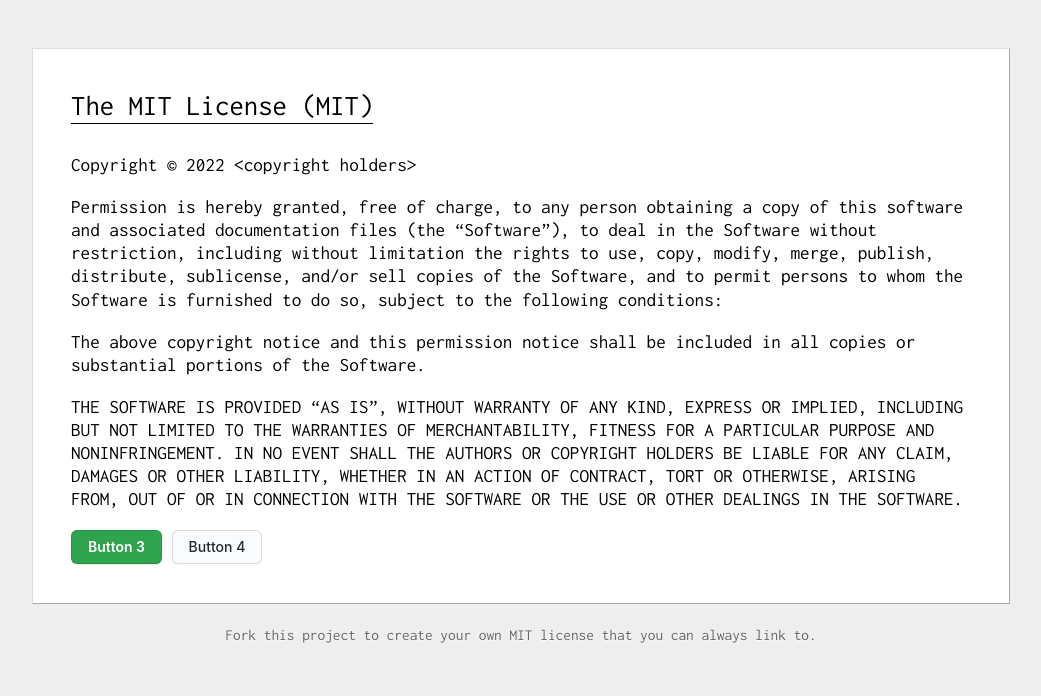
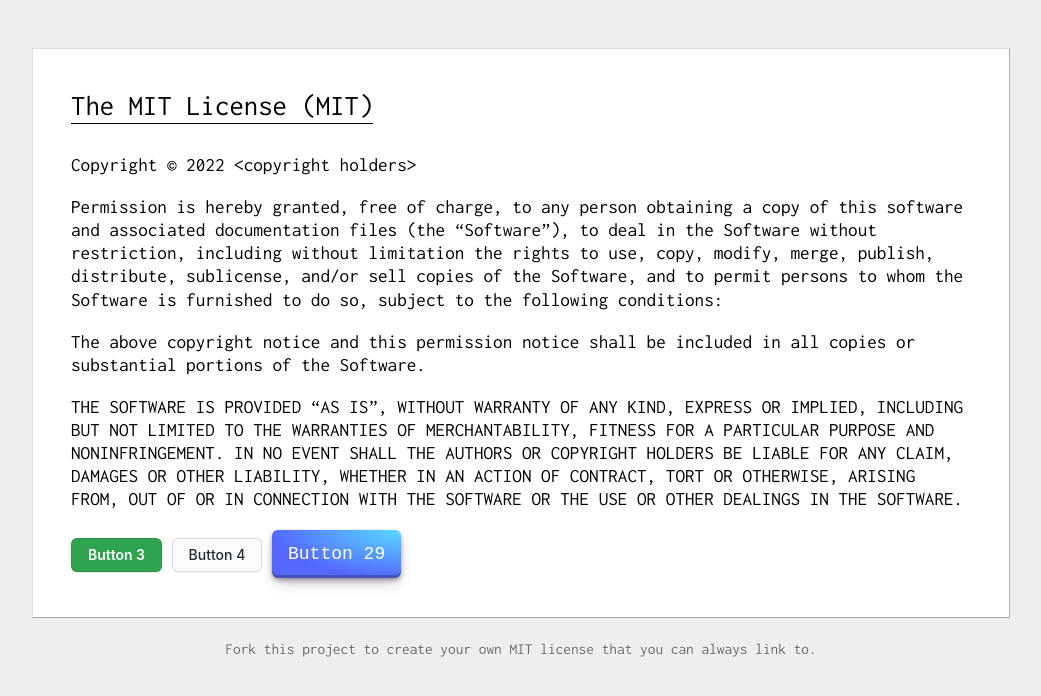
Before and after one commit to jilah/test, a plain HTML site: page index.html in a window 1280 px wide. Shown: the whole page, without its empty margins (119-1160 px from the left). Drawn offline with Linux system fonts and the light colour scheme.

Commit message:
Update index.html

```diff
--- a/index.html
+++ b/index.html
@@ -45,7 +45,8 @@
       THE SOFTWARE.</p>
 
     <p><button class="button-3" role="button">Button 3</button>
-    <button class="button-4" role="button">Button 4</button></p>
+    <button class="button-4" role="button">Button 4</button>
+    <button class="button-29" role="button">Button 29</button></p>
     </article>
   <footer>
   <p><a target="_blank" rel="noopener" href="#">Fork this project to create your own
```
